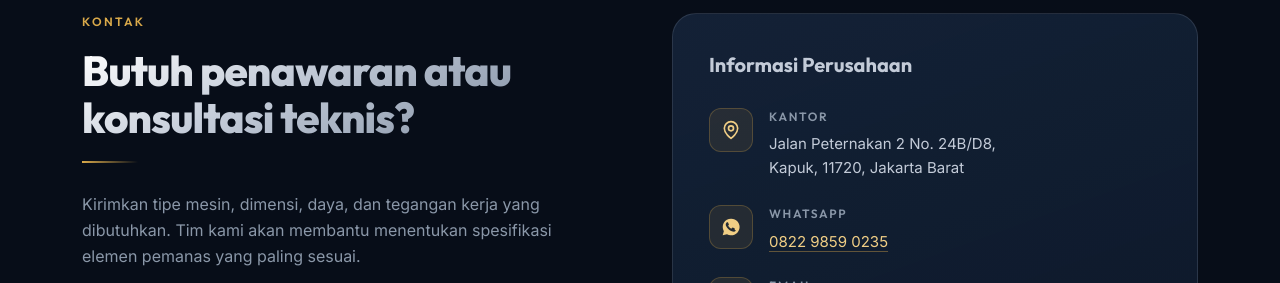
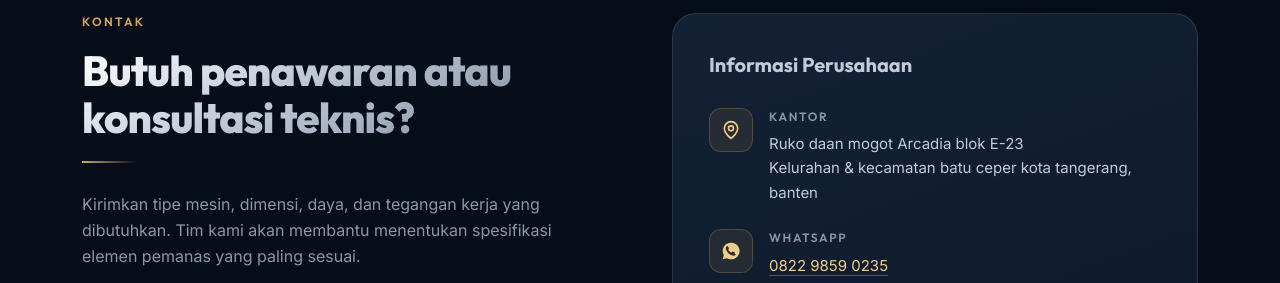
Before and after one commit to muhammamdsurya/PartnerHeat, a plain HTML site: page index.html in a window 1280 px wide. Shown: the part 7740-8023 px from the top of the page. Drawn offline with Linux system fonts and the light colour scheme.

Commit message:
design : change address

```diff
--- a/index.html
+++ b/index.html
@@ -457,8 +457,8 @@
                                     <p
                                         class="font-display text-[12px] font-semibold uppercase tracking-[.14em] text-silver-dim mb-1.5">
                                         Kantor</p>
-                                    <p class="text-[15px] text-silver leading-relaxed">Jalan Peternakan 2 No.
-                                        24B/D8,<br>Kapuk, 11720, Jakarta Barat</p>
+                                    <p class="text-[15px] text-silver leading-relaxed">Ruko daan mogot Arcadia blok E-23
+                                        <br>Kelurahan & kecamatan batu ceper kota tangerang, banten</p>
                                 </div>
                             </li>
 
```
